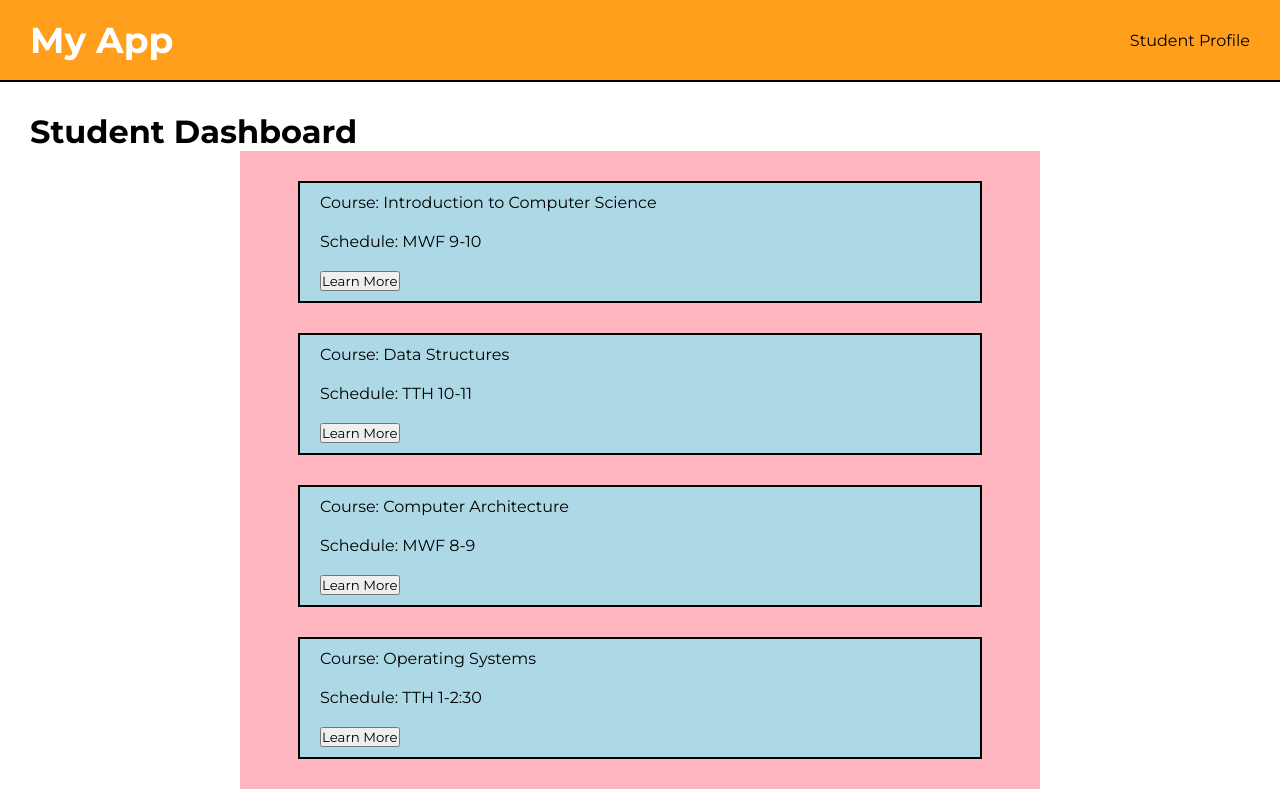
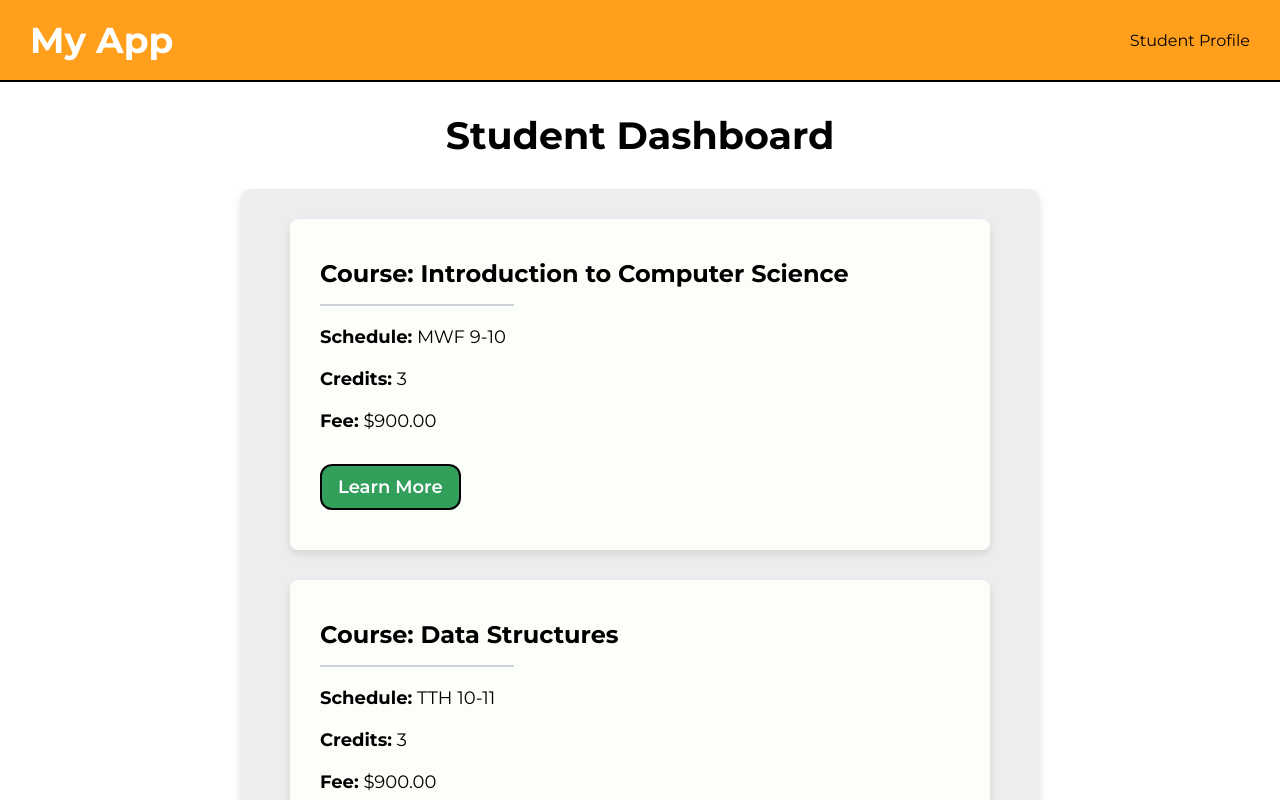
Before and after one commit to kagesite/student-app, a React (Vite) app in the folder frontend/: page /student-dash in a window 1280 px wide. Shown: the top 800 px of the page. Built offline with nearby package versions, Linux system fonts and the light colour scheme.

Commit message:
Created and styled a layout and design for the student dashboard. They can click on courses, and then also register. ONLY STYLED! NO LOGIC YET

```diff
--- a/frontend/src/components/TestFooter.jsx
+++ b/frontend/src/components/TestFooter.jsx
@@ -7,7 +7,7 @@ import "../styles/Header.css"
 
 function TestFooter() {
     return (
-        <header className='header'>
+        <header className='footer'>
             <div className='btns-container'>
                 <Link to="/student-dash">
                     <button>Student Dash</button>
--- a/frontend/src/pages/StudentDash.jsx
+++ b/frontend/src/pages/StudentDash.jsx
@@ -1,4 +1,4 @@
-import React, { useState } from 'react'
+import React, { useState, useEffect } from 'react'
 import TestFooter from '../components/TestFooter'
 import StudentDashHeader from '../components/StudentDashHeader'
 import "../styles/StudentDash.css"
@@ -7,6 +7,7 @@ import "../styles/CourseModal.css"
 function StudentDash() {
     const [selectedCourse, setSelectedCourse] = useState(null);
     const [isModalOpen, setIsModalOpen] = useState(false);
+    const [readyToRegister, setReadyToRegister] = useState(false);
 
     const courses = [
         {
@@ -55,6 +56,22 @@ function StudentDash() {
         }
     ];
 
+
+    // PREVENTS PAGE SCROLLING WHILE MODAL IS OPEN
+    useEffect(() => {
+        if (isModalOpen) {
+            document.body.style.overflow = "hidden";
+        } else {
+            document.body.style.overflow = 'auto';
+        }
+
+        return () => {
+            document.body.style.overflow = "auto"; // Cleanup when modal closes
+        }
+    }, [isModalOpen]);
+
+
+
     const showCourseDetails = (id) => {
         const course = courses.find(c => c.id === id);
         setSelectedCourse(course)
@@ -63,22 +80,24 @@ function StudentDash() {
 
     const closeModal = () => {
         setIsModalOpen(false);
+        setReadyToRegister(false);
     }
-
-
 
     return (
         <div>
             <StudentDashHeader />
             <main>
-                <h1>Student Dashboard</h1>
+                <h1 className='page-title'>Student Dashboard</h1>
                 <div className="course-container">
                     <ul className='course-list'>
                         {courses.map(course => {
                             return (
                                 <li key={course.id} className='course-card'>
-                                    <p>Course: {course.name}</p>
-                                    <p>Schedule: {course.schedule}</p>
+                                    <h3>Course: {course.name}</h3>
+                                    <hr className='bar' />
+                                    <p><strong>Schedule:</strong> {course.schedule}</p>
+                                    <p><strong>Credits:</strong> {course.credits}</p>
+                                    <p><strong>Fee:</strong> ${course.fee.toFixed(2)}</p>
                                     <button onClick={() => showCourseDetails(course.id)}>Learn More</button>
                                 </li>
                             )
@@ -86,11 +105,35 @@ function StudentDash() {
                     </ul>
                 </div>
 
-                {/* Modal for course details */}
+                {/* Modal for course details & Registering */}
                 {isModalOpen && (
                     <div className="modal-overlay">
                         <div className="modal">
+                            <div className="modal-top">
                                 <button className="close-modal" onClick={closeModal}>X</button>
+                            </div>
+                            {readyToRegister ? (
+                                <div className='registration-modal'>
+                                    <h2>Register for {selectedCourse.name}</h2>
+                                    <form className='registration-form'>
+                                        <div>
+                                            <label>Student Name:</label>
+                                            <input type="text" placeholder="Enter your name" required />
+                                        </div>
+                                        <div>
+
+                                            <label>Email:</label>
+                                            <input type="email" placeholder="Enter your email" required />
+                                        </div>
+                                        <button type="submit" className='registration-btn'>Confirm Registration</button>
+                                    </form>
+
+                                    <div className='register-bottom'>
+                                        <button className="back-btn" onClick={() => setReadyToRegister(false)}>Back</button>
+                                    </div>
+                                </div>
+                            ) : (
+                                <div className='modal-inside'>
                                     <h2>{selectedCourse.name}</h2>
                                     <p><strong>Code:</strong> {selectedCourse.code}</p>
                                     <p><strong>Description:</strong> {selectedCourse.description}</p>
@@ -99,7 +142,9 @@ function StudentDash() {
                                     <p><strong>Capacity:</strong> {selectedCourse.capacity}</p>
                                     <p><strong>Credits:</strong> {selectedCourse.credits}</p>
                                     <p><strong>Fee:</strong> ${selectedCourse.fee}</p>
-                            <button onClick={closeModal}>Close</button>
+                                    <button className="register-btn" onClick={() => setReadyToRegister(true)} >Register</button>
+                                </div>
+                            )}
                         </div>
                     </div>
                 )}
--- a/frontend/src/styles/CourseModal.css
+++ b/frontend/src/styles/CourseModal.css
@@ -17,24 +17,89 @@
     align-items: start;
     gap: 20px;
     background-color: white;
-    padding: 20px;
+    padding: 30px;
     border-radius: 8px;
     width: 600px;
     box-shadow: 0 4px 8px rgba(0, 0, 0, 0.1);
     position: relative;
 }
 
+.modal-inside {
+    display: flex;
+    flex-direction: column;
+    align-items: start;
+    gap: 20px;
+    border-radius: 8px;
+    width: 600px;
+    position: relative;
+}
+
 .close-modal {
     position: absolute;
     top: 10px;
-     right: 10px;
-     background-color: #ff4d4d;
-     border: none;
-     color: white;
-     font-size: 20px;
-     cursor: pointer;
+    right: 20px;
+    /* background-color: #ff4d4d; */
+    background: none;
+    border: none;
+    color: gray;
+    font-weight: bold;
+    font-size: 24px;
+    cursor: pointer;
 }
 
 .close-modal:hover {
-    background-color: #ff1a1a;
+    color: #ff1a1a;
 }
+
+.register-btn {
+    font-size: 18px;
+    font-weight: 600;
+    background-color: #329F5B;
+    color: white;
+    padding: 10px 16px;
+    border: 2px solid #000004;
+    border-radius: 12px;
+    cursor: pointer;
+    transition: 0.2s;
+}
+.register-btn:hover {
+    background-color: #fbfef9;
+    color: #000;
+    border: 2px solid #000004;
+}
+
+.registration-modal {
+    /* background-color: lightblue; */
+    display: flex;
+    flex-direction: column;
+    align-items: center;
+}
+
+.registration-form {
+    /* background: lightpink; */
+    box-shadow: none;
+    padding: 0px;
+    margin-bottom: 30px;
+    gap: 30px;
+}
+
+.register-bottom {
+    /* background: lightblue; */
+    width: 100%;;
+}
+
+.back-btn {
+    background-color: #fbfef9;
+    color: #000;
+    border: 2px solid #000004;
+    border-radius: 12px;
+    font-size: 18px;
+    font-weight: 600;
+    padding: 10px 16px;
+    cursor: pointer;
+    transition: 0.2s;
+}
+.back-btn:hover {
+    background-color: #000004;
+    color: white;
+}
--- a/frontend/src/styles/StudentDash.css
+++ b/frontend/src/styles/StudentDash.css
@@ -2,29 +2,76 @@ main {
     padding: 30px;
 }
 
+.page-title {
+    font-size: 38px;
+    text-align: center;
+    margin-bottom: 30px;
+}
+
 .course-list {
     display: flex;
-    flex-direction: column;
+    flex-direction: row;
     gap: 30px;
     align-items: center;
     justify-content: center;
     width: 100%;
     max-width: 800px;
-    background-color: lightpink;
+    background-color: #EBEDEF;
+    box-shadow: 0 4px 8px rgba(0, 0, 0, 0.1);
+    border-radius: 12px;
     margin: 0 auto;
     padding: 30px 0;
     flex-wrap: wrap;
+    max-height: 80vh;
+    overflow-y: scroll;
 }
 
 .course-card {
-    background-color: lightblue;
+    background-color: #fbfef9;
     display: flex;
     flex-direction: column;
     align-items: start;
     width: 80%;
-    border: 2px solid black;
-    padding: 10px 20px;
-    gap: 20px;
+    /* border: 2px solid black; */
+    box-shadow: 0 4px 8px rgba(0, 0, 0, 0.1);
+    border-radius: 8px;
+    padding: 40px 30px;
     justify-content: space-between;
     list-style: none;
+    transition: 0.2s ease-in-out;
 }
+.course-card:hover {
+
+    padding: 45px 35px;
+    border-radius: 12px;
+}
+.course-card h3 {
+    font-size: 24px;
+    margin-bottom: 16px;
+}
+.course-card .bar {
+    width: 30%;
+    border: 1px solid #CED3D8;
+    margin-bottom: 20px;;
+}
+.course-card p {
+    font-size: 18px;
+    margin-bottom: 20px;
+}
+.course-card button {
+    font-size: 18px;
+    font-weight: 600;
+    background-color: #329F5B;
+    color: white;
+    padding: 10px 16px;
+    border: 2px solid #000004;
+    margin-top: 12px;
+    border-radius: 12px;
+    cursor: pointer;
+    transition: 0.2s;
+}
+.course-card button:hover {
+    background-color: #fbfef9;
+    color: #000;
+    border: 2px solid #000004;
+}
```
Lines whose indentation alone changed are shown as unchanged.
